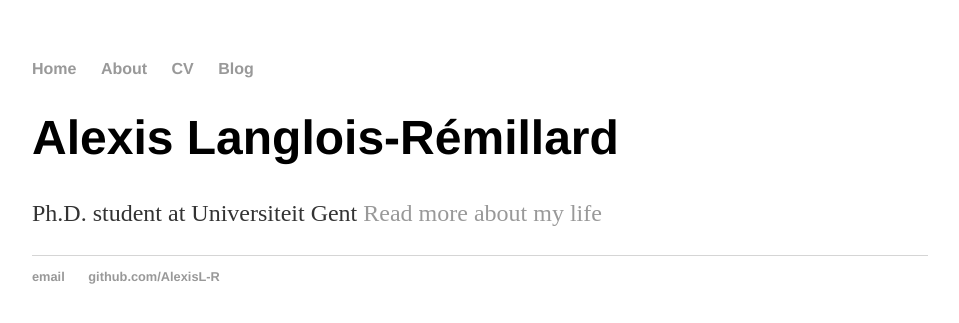
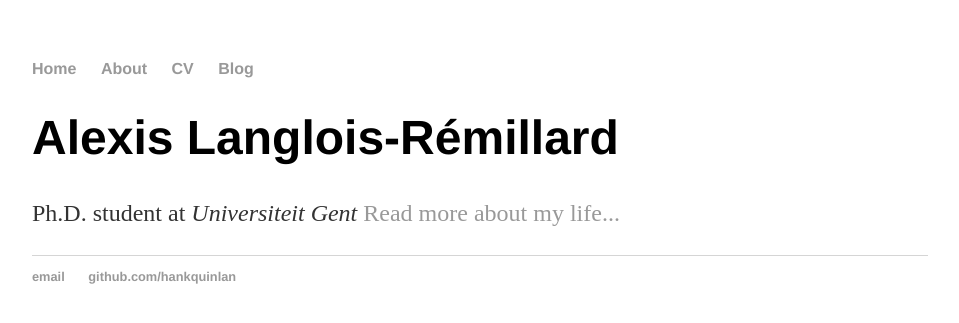
Before and after one commit to Shophikav/alexisl-r.github.io, a Jekyll site: the page built from index.html, in a window 1280 px wide. Shown: the top 323 px of the page, without its empty margins (160-1119 px from the left). Built offline with Jekyll 4.4.1, drawn with Linux system fonts in a browser that asks for light colours.

Commit message:
Update index.html

```diff
--- a/index.html
+++ b/index.html
@@ -1,30 +1,8 @@
-<!DOCTYPE html>
-<html>
-	<head>
-		<title>Alexis Langlois-Rémillard</title>
-		<!-- link to main stylesheet -->
-		<link rel="stylesheet" type="text/css" href="/css/main.css">
-	</head>
-	<body>
-		<nav>
-    		<ul>
-        		<li><a href="/">Home</a></li>
-	        	<li><a href="/about">About</a></li>
-        		<li><a href="/cv">CV</a></li>
-        		<li><a href="/blog">Blog</a></li>
-    		</ul>
-		</nav>
-		<div class="container">
-    		<div class="blurb">
-        		<h1>Alexis Langlois-Rémillard</h1>
-				<p>Ph.D. student at Universiteit Gent <a href="/about">Read more about my life</a></p>
-    		</div><!-- /.blurb -->
-		</div><!-- /.container -->
-		<footer>
-    		<ul>
-        		<li><a href="mailto:alexis.langloisremillard@ugent.be">email</a></li>
-        		<li><a href="https://github.com/AlexisL-R">github.com/AlexisL-R</a></li>
-			</ul>
-		</footer>
-	</body>
-</html>
+---
+layout: default
+title: Alexis Langlois-Rémillard
+---
+<div class="blurb">
+	<h1>Alexis Langlois-Rémillard</h1>
+	<p>Ph.D. student at <em>Universiteit Gent</em> <a href="/about">Read more about my life...</a></p>
+</div><!-- /.blurb -->
```
